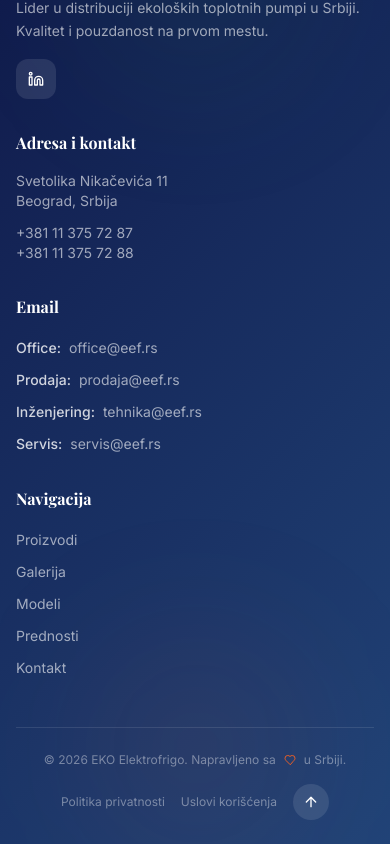
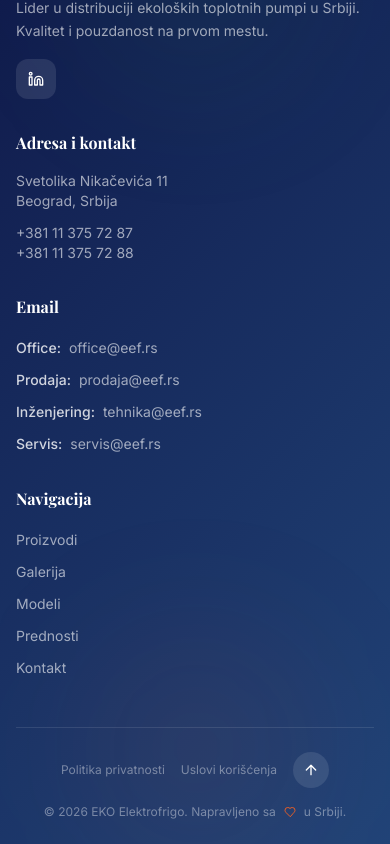
Before and after one commit to PericaGlisa/ekoheatpump, a React (Vite) app: page /uslovi-koriscenja in a window 390 px wide. Shown: the part 2867-3711 px from the top of the page. Built offline with nearby package versions, Linux system fonts and the light colour scheme; the HTML template or start-up script is replaced by a standard one.

Commit message:
fix: reorder footer elements on mobile (links above copyright)

```diff
--- a/src/components/Footer.tsx
+++ b/src/components/Footer.tsx
@@ -121,7 +121,7 @@
         </div>
 
         {/* Bottom Bar */}
-        <div className="py-6 sm:py-8 border-t border-white/10 flex flex-col sm:flex-row justify-between items-center gap-4 pb-safe">
+        <div className="py-6 sm:py-8 border-t border-white/10 flex flex-col-reverse sm:flex-row justify-between items-center gap-4 pb-safe">
           <p className="text-white/40 text-xs sm:text-sm flex items-center gap-2 text-center sm:text-left">
             © {currentYear} EKO Elektrofrigo. Napravljeno sa <Heart className="w-3 h-3 sm:w-4 sm:h-4 text-accent flex-shrink-0" /> u Srbiji.
           </p>
```
